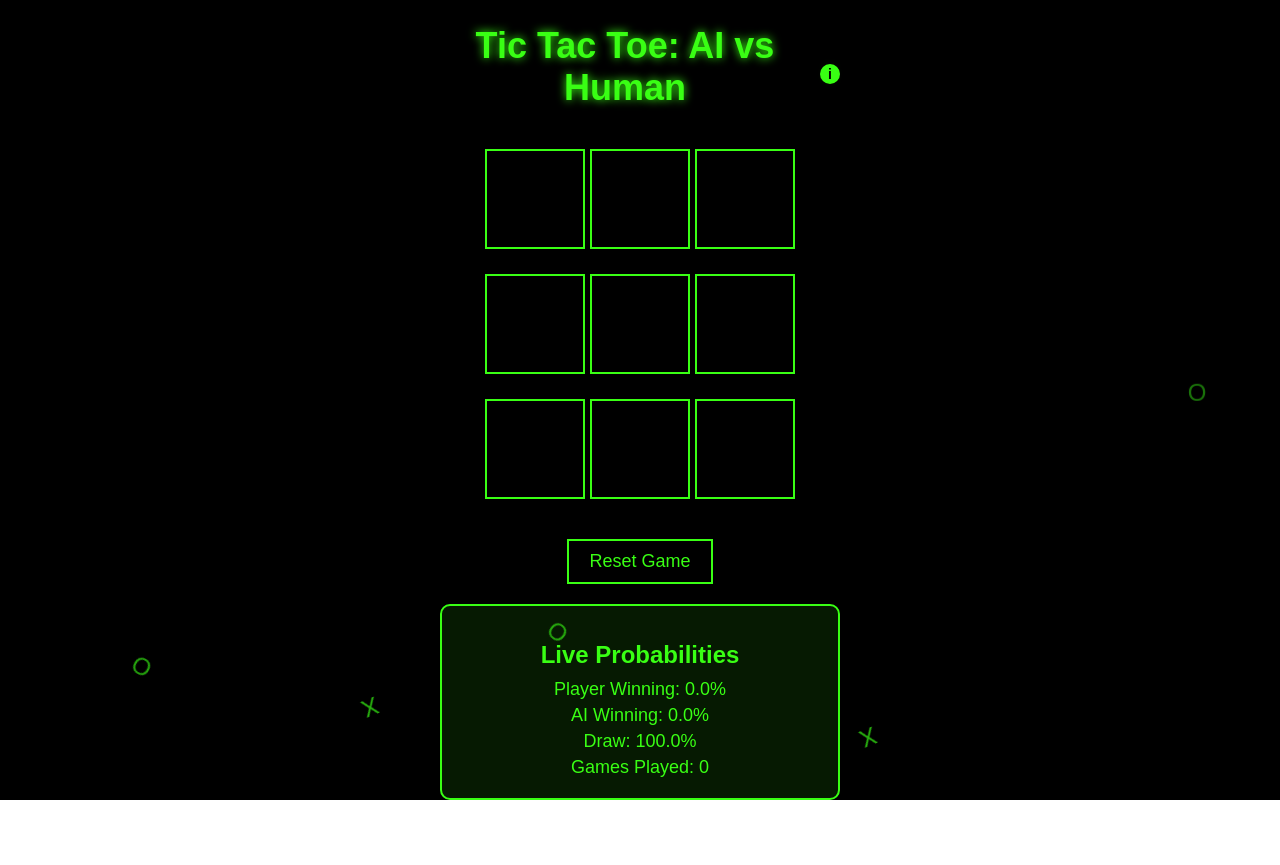
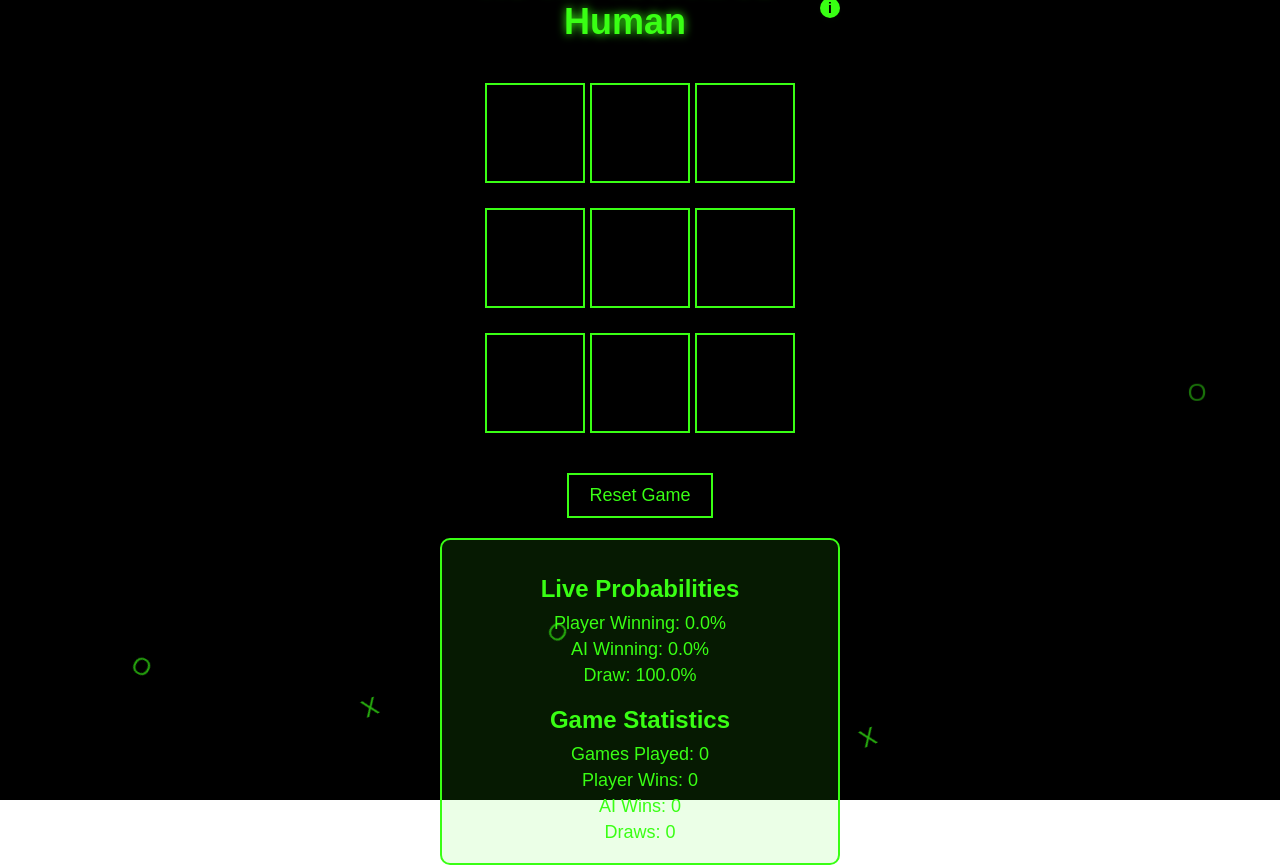
Before and after one commit to Tcby04/Tic-Tac-Toe-AI, a React (Create React App) app: page / in a window 1280 px wide. Before the commit the page ends 800 px from the top, so only its background shows below. Built offline with nearby package versions, Linux system fonts and the light colour scheme.

Commit message:
added browser memory for game stats

```diff
--- a/src/components/Game.tsx
+++ b/src/components/Game.tsx
@@ -2,6 +2,13 @@ import React, { useState, useEffect } from 'react';
 import Board from './Board';
 import InfoTooltip from './InfoTooltip';
 import { checkWinner, getAIMove } from '../utils/gameLogic';
+
+interface GameStats {
+  gamesPlayed: number;
+  playerWins: number;
+  aiWins: number;
+  draws: number;
+}
 
 const WINNING_COMBINATIONS = [
   [0, 1, 2], [3, 4, 5], [6, 7, 8], // Rows
@@ -13,6 +20,19 @@ const Game: React.FC = () => {
   const [board, setBoard] = useState<(string | null)[]>(Array(9).fill(null));
   const [isXNext, setIsXNext] = useState<boolean>(true);
   const [gameCount, setGameCount] = useState<number>(0);
+  const [gameStats, setGameStats] = useState<GameStats>(() => {
+    const savedStats = localStorage.getItem('gameStats');
+    return savedStats ? JSON.parse(savedStats) : {
+      gamesPlayed: 0,
+      playerWins: 0,
+      aiWins: 0,
+      draws: 0
+    };
+  });
+
+  useEffect(() => {
+    localStorage.setItem('gameStats', JSON.stringify(gameStats));
+  }, [gameStats]);
 
   useEffect(() => {
     if (!isXNext && !checkWinner(board) && board.some(cell => cell === null)) {
@@ -37,6 +57,17 @@ const Game: React.FC = () => {
   const resetGame = () => {
     setBoard(Array(9).fill(null));
     setIsXNext(true);
+
+    const winner = checkWinner(board);
+    if (winner || board.every(cell => cell !== null)) {
+      setGameStats(prevStats => ({
+        ...prevStats,
+        gamesPlayed: prevStats.gamesPlayed + 1,
+        playerWins: prevStats.playerWins + (winner === 'X' ? 1 : 0),
+        aiWins: prevStats.aiWins + (winner === 'O' ? 1 : 0),
+        draws: prevStats.draws + (!winner && board.every(cell => cell !== null) ? 1 : 0)
+      }));
+    }
   };
 
   const calculateWinProbability = (player: string) => {
@@ -110,7 +141,11 @@ const Game: React.FC = () => {
         <p>Player Winning: {stats.player.toFixed(1)}%</p>
         <p>AI Winning: {stats.ai.toFixed(1)}%</p>
         <p>Draw: {stats.draw.toFixed(1)}%</p>
-        <p>Games Played: {gameCount}</p>
+        <h2>Game Statistics</h2>
+        <p>Games Played: {gameStats.gamesPlayed}</p>
+        <p>Player Wins: {gameStats.playerWins}</p>
+        <p>AI Wins: {gameStats.aiWins}</p>
+        <p>Draws: {gameStats.draws}</p>
       </div>
     </div>
   );
```
